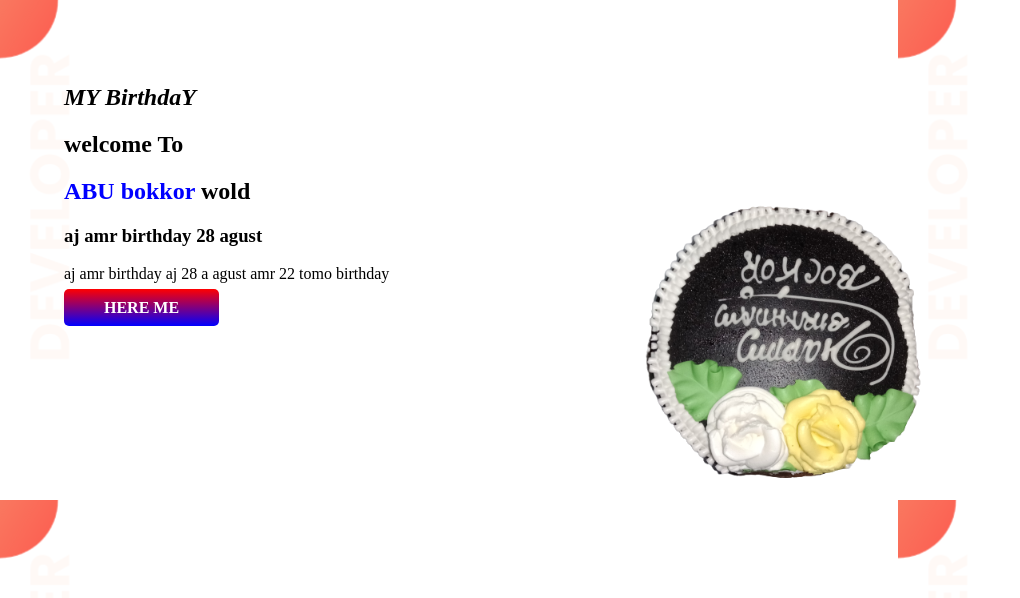
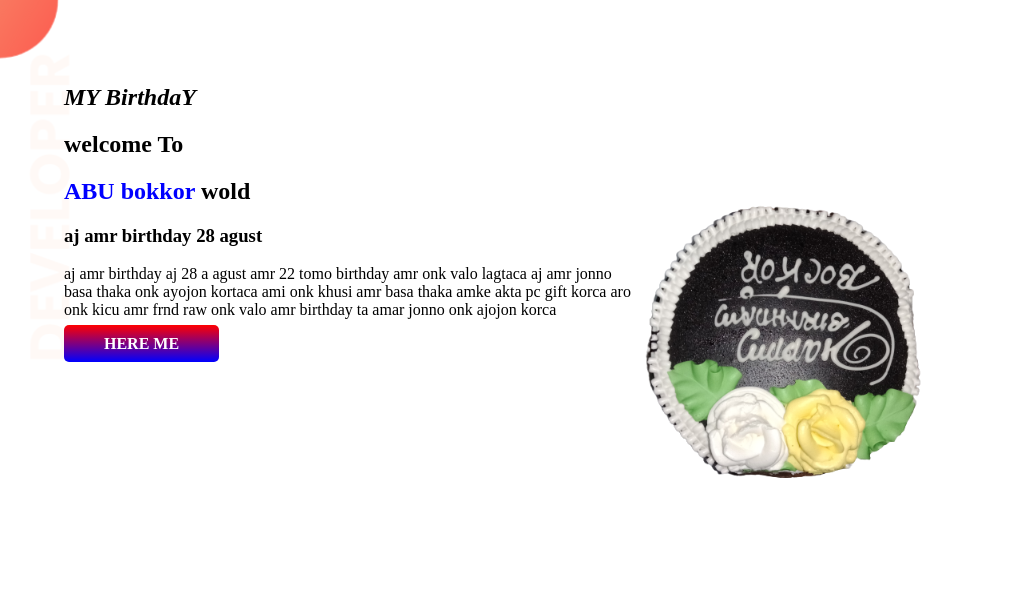
Before and after one commit to Bokkor123/birthday-webpage, a plain HTML site: page index.html in a window 1280 px wide. Shown: the whole page, without its empty margins (0-1020 px from the left). Drawn offline with Linux system fonts and the light colour scheme; a web font is replaced by a local one.

Commit message:
bokkor added

```diff
--- a/index.html
+++ b/index.html
@@ -22,7 +22,9 @@
             <h1> <span class="abu">ABU bokkor</span> wold </h1>
             <h3>aj amr birthday 28 agust</h3>
             <p>
-                aj amr birthday aj 28 a agust amr 22 tomo birthday
+                aj amr birthday aj 28 a agust amr 22 tomo birthday amr onk valo lagtaca aj amr jonno basa thaka onk
+                ayojon kortaca ami onk khusi amr basa thaka amke akta pc gift korca aro onk kicu amr frnd raw onk valo
+                amr birthday ta amar jonno onk ajojon korca
             </p>
             <a class="sohan" target="_blank" href="https://www.youtube.com/watch?v=_rf2_q-rn9Y"> HERE ME</a>
         </div>
--- a/style.css
+++ b/style.css
@@ -31,5 +31,5 @@ section {
 
 .rakib {
     background-image: url(bokkor/top-banner.png);
-    fe
+    background-repeat: no-repeat;
 }
```
